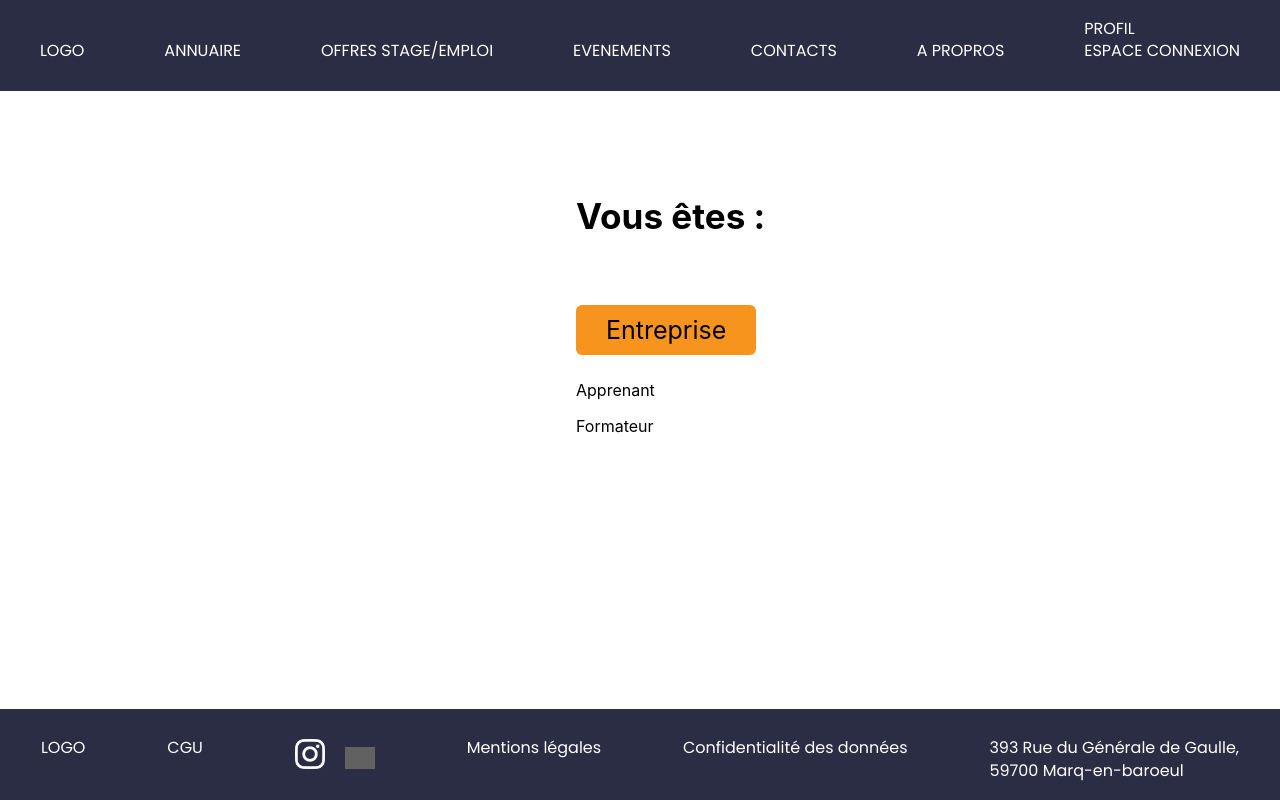
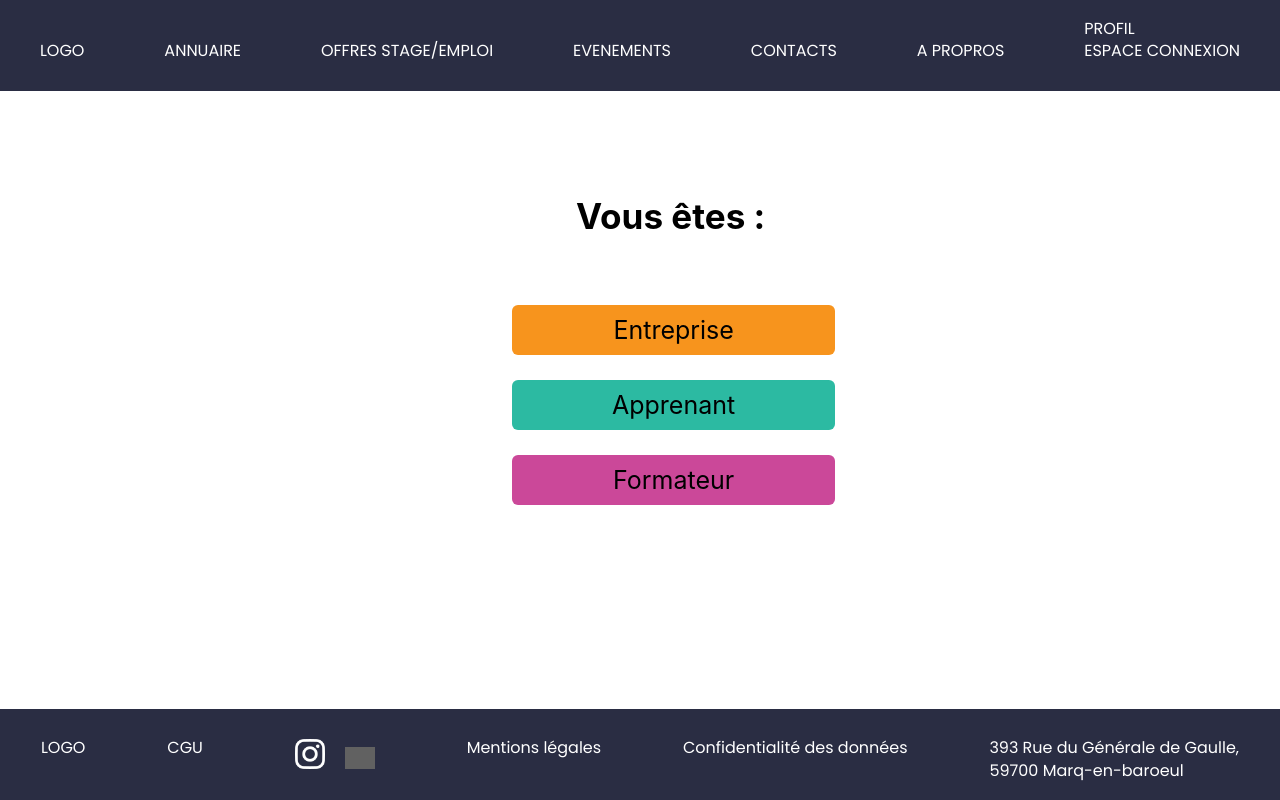
Before and after one commit to foreach-academy/Alumni_Frontend, a React (Create React App) app: page /inscription in a window 1280 px wide. Built offline with nearby package versions, Linux system fonts and the light colour scheme; grey boxes are pictures that could not be loaded.

Commit message:
ADD le css sur les liens Apprenant et Formation

```diff
--- a/src/Styles/InscriptionPage.css
+++ b/src/Styles/InscriptionPage.css
@@ -8,7 +8,7 @@
 .categorie_inscription{
     position: absolute;
     top: 35%;
-    left: 45%;
+    left: 40%;
     text-decoration: none;
 
 }
@@ -25,3 +25,19 @@
     text-align: center;
     font-size: 25px;
 }
+
+.categorie_apprenant{
+    background-color:rgb(44, 186, 162);
+    padding: 10px 100px 10px 100px;
+    border-radius: 6px;
+    text-align: center;
+    font-size: 25px;
+}
+
+.categorie_formateur{
+    background-color: rgb(203, 72, 153);
+    padding: 10px 30px 10px 30px;
+    border-radius: 6px;
+    text-align: center;
+    font-size: 25px;
+}
```
